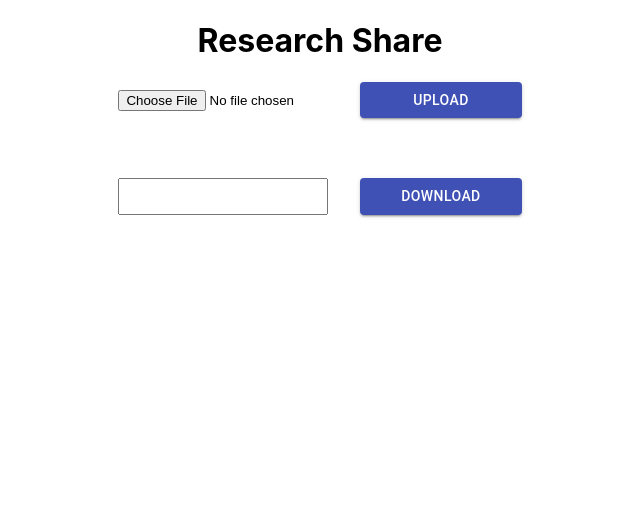
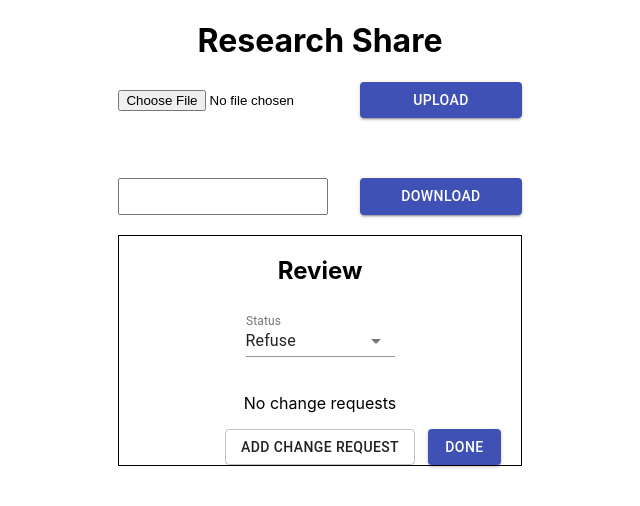
Before and after one commit to PoCInnovation/ResearchShare, a React (Create React App) app: page / in a window 1280 px wide. Shown: the top 506 px of the page, without its empty margins (320-960 px from the left). Built offline with nearby package versions, Linux system fonts and the light colour scheme; what ipfs-http-client would draw is missing.

Commit message:
feat: review system without calling smart contract, missing the refactoring in subcomponents

```diff
--- a/src/app/App.css
+++ b/src/app/App.css
@@ -13,15 +13,6 @@
 .left, .right { width: 25%; }
 
 .center { width: 35%; }
-
-.FileContent {
-  white-space: pre-wrap;
-  text-align: left;
-}
-
-.FileContent > h2 {
-  text-align: center;
-}
 
 .App-logo {
   height: 40vmin;
--- a/src/app/App.js
+++ b/src/app/App.js
@@ -3,6 +3,7 @@ import './App.css';
 
 import { MetamaskHandling } from '../components/metamask/MetamaskConnect';
 import { IpfsHandling } from '../components/IpfsHandling';
+import { Review } from '../components/review/Review';
 
 function App() {
     return (
@@ -10,7 +11,7 @@ function App() {
             <h1>Research Share</h1>
             <div id="wrapper">
                 <div className="left"><MetamaskHandling/></div>
-                <div className="center"><IpfsHandling/></div>
+                <div className="center"><IpfsHandling/><br/><Review/></div>
                 <div className="right"></div>
             </div>
         </div>
--- a/src/components/download_paper/ButtonDownload.js
+++ b/src/components/download_paper/ButtonDownload.js
@@ -16,7 +16,6 @@ const concat = require('it-concat')
 async function downloadFromIPFS(ipfs, hash) {
     const result = await all(ipfs.get(hash));
     const fileContent = await concat(result[0].content);
-    //console.log(fileContent.toString());
     return (fileContent);
 }
 
--- /dev/null
+++ b/src/components/review/Review.css
@@ -0,0 +1,9 @@
+#review {
+    border-width: 1px;
+    border-style: solid;
+    border-color: black;
+}
+
+#change_request {
+    background-color: #dddddd;
+}
--- /dev/null
+++ b/src/components/review/Review.js
@@ -0,0 +1,152 @@
+import React from 'react';
+import NativeSelect from '@material-ui/core/NativeSelect';
+import TextField from '@material-ui/core/TextField';
+import ClearIcon from '@material-ui/icons/Clear';
+import Button from '@material-ui/core/Button';
+import FormControl from '@material-ui/core/FormControl';
+import InputLabel from '@material-ui/core/InputLabel';
+
+import { statusStrings } from '../../contracts/wrappers/reviews';
+import { makeStyles } from '@material-ui/core/styles';
+
+import "./Review.css";
+
+const useStyles = makeStyles((theme) => ({
+    select_status: {
+    },
+    change_requests_page: {
+        width: '10%', float: 'left', marginLeft: '5%', maxWidth: '60px'
+    },
+    change_requests_line: {
+        width: '10%', float: 'left', marginLeft: '1%', maxWidth: '60px'
+    },
+    change_requests_content: {
+        marginTop: '5%', marginLeft: '5%', marginRight: '5%'
+    },
+    deleteChangeRequest: {
+        float: 'right'
+    },
+    wrappers: {
+        display: 'flex',
+        justifyContent: 'space-between',
+        overflowWrap: 'break-word',
+    },
+    right: {
+        width: '20%',
+        float: 'right',
+    },
+    left: {
+        width: '20%',
+        float: 'left'
+    }
+
+}));
+
+export function Review() {
+    const [reviewStatus, setReviewStatus] = React.useState('Refuse');
+    const [changeRequests, setChangeRequests] = React.useState(null);
+
+    const classes = useStyles();
+
+    const handleChangeSelectStatus = (e) => setReviewStatus(e.target.value);
+    const handleChangeChangeRequestContent = (e, index) => {
+        let newArr = [...changeRequests];
+
+        newArr[index] = {...newArr[index], content: e.target.value};
+        setChangeRequests(newArr);
+    }
+    const handleChangeChangeRequestPage = (e, index) => {
+        let newArr = [...changeRequests];
+
+        newArr[index] = {...newArr[index], page: e.target.value};
+        setChangeRequests(newArr);
+    }
+    const handleChangeChangeRequestLine = (e, index) => {
+        let newArr = [...changeRequests];
+
+        newArr[index] = {...newArr[index], line: e.target.value};
+        setChangeRequests(newArr);
+    }
+    const handleClickDeleteChangeRequest = (e, index) => {
+        let newArr = [...changeRequests];
+
+        newArr.splice(index, 1);
+        setChangeRequests(newArr.length == 0 ? null : newArr);
+    }
+    const handleClickAddChangeRequest = (e) => {
+        let newArr;
+        if (changeRequests) {
+            newArr = [...changeRequests];
+            newArr.push({content: undefined, line: undefined, page: undefined});
+        } else {
+            newArr = [{content: undefined, line: undefined, page: undefined}];
+        }
+        setChangeRequests(newArr)
+    }
+
+    return (
+        <div id="review">
+            <h2>Review</h2>
+            <div className={classes.select_status}>
+                <FormControl variant="filled">
+                    <InputLabel style={{marginLeft: '-7.5%'}}>Status</InputLabel><br/>
+                    <NativeSelect id="review_status" value={reviewStatus} onChange={handleChangeSelectStatus}>
+                        { statusStrings.map((value , index) => {
+                            return (<option value={value} key={index}>{value}</option>)
+                        })}
+                    </NativeSelect>
+                </FormControl>
+            </div><br/>
+            {/*<ChangeRequest></ChangeRequest>*/}
+            <div id="change_requests">
+                    { changeRequests ? changeRequests.map((value , index) => {
+                        return (
+                            <div key={index} id="change_request">
+                                <Button className={classes.deleteChangeRequest}
+                                    onClick={(e) => {handleClickDeleteChangeRequest(e, index)}}>
+                                    <ClearIcon/>
+                                </Button>
+                                <br/>
+                                <div>
+                                    <TextField
+                                        className={classes.change_requests_page}
+                                        label="Page"
+                                        variant="filled"
+                                        value={value.page}
+                                        onChange={(e) => handleChangeChangeRequestPage(e, index)}
+                                    />
+                                    <TextField
+                                        className={classes.change_requests_line}
+                                        label="Line"
+                                        variant="filled"
+                                        value={value.line}
+                                        onChange={(e) => handleChangeChangeRequestLine(e, index)}
+                                    />
+                                </div><br/><br/>
+                                <div className={classes.change_requests_content}>
+                                    <TextField
+                                        label="Comments"
+                                        placeholder="Enter Change Request Comments "
+                                        multiline
+                                        fullWidth
+                                        variant="filled"
+                                        value={value.content}
+                                        onChange={(e) => handleChangeChangeRequestContent(e, index)}
+                                    />
+                                </div>
+                                <p><br/></p>
+                            </div>
+                        )
+                    }) : <p>No change requests</p> }
+                    <div style={{marginRight: '5%', marginLeft: '5%'}}>
+                        <div className={classes.wrapper}>
+                            <span className={classes.left}><p></p></span>
+                            <Button variant='outlined' onClick={handleClickAddChangeRequest}>Add Change Request</Button>
+                            <Button className={classes.right} variant='contained' color='primary'>Done</Button>
+                        </div>
+                    </div>
+            </div>
+
+        </div>
+    );
+}
```
